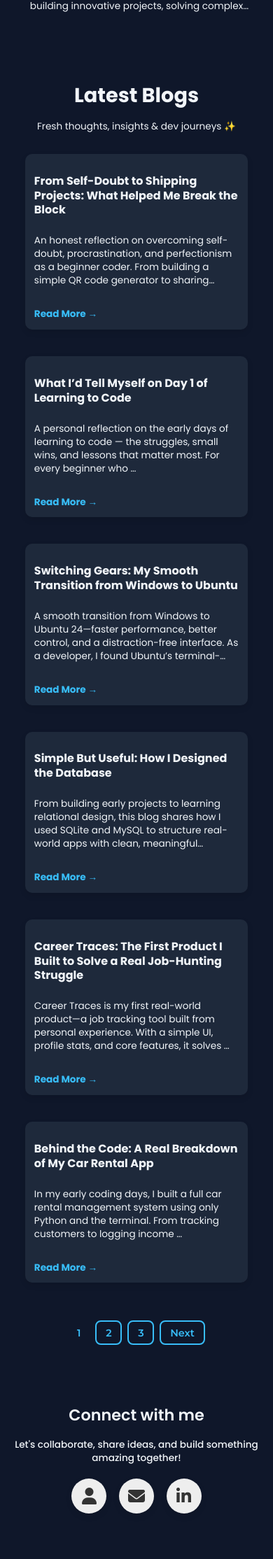
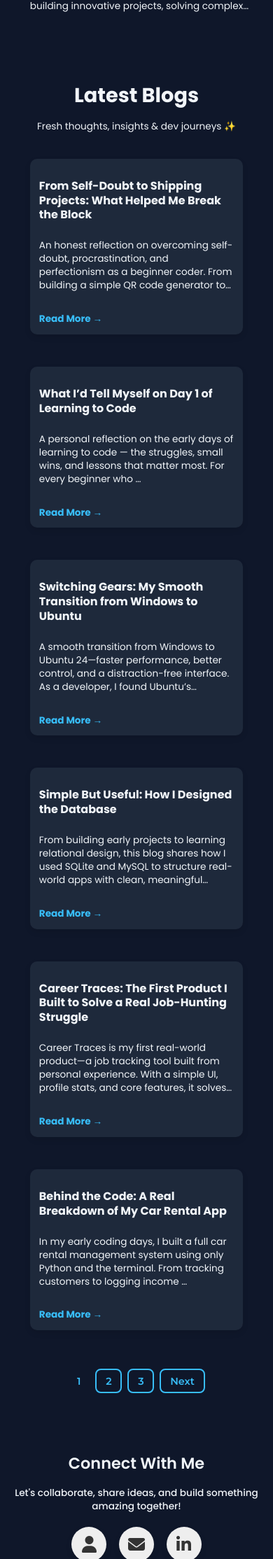
Before and after one commit to AbdulHadi-Programmer/Blogging-Website, a Django app: page / in a window 390 px wide. Shown: the part 316-2544 px from the top of the page at 70% size. Run offline with Django 5.2, Linux system fonts and the light colour scheme; data comes from the database, SQL or seed files in the repository; parts of the project's set-up code (start-up, migrations or seed data) failed here and were passed over.

Commit message:
new message

```diff
--- a/blog_project/templates/blog_list.html
+++ b/blog_project/templates/blog_list.html
@@ -77,7 +77,8 @@
   flex-direction: column;
   justify-content: space-between;
   height: auto;
-  margin: 0 0 8px 0;
+  /* margin: 0 0 8px 0; */
+  margin: 7px !important;
   line-height: 1.4;
 }
 /* ====================================================================================================================================================================================================================================== */
@@ -521,7 +522,7 @@ html {
 @media screen and (max-width: 420px) {
   /* .hero h2, */
   .section-heading {
-    font-size: 1.4rem;
+    font-size: 1.4rem !important;
   }
 
   .hero p,
@@ -558,7 +559,7 @@ html {
 
   <section class="profile-links">
     <div class="connect-wrapper">
-      <h2 class="section-heading">Connect with me</h2>
+      <h2 class="section-heading">Connect With Me</h2>
       <p class="slogan">Let's collaborate, share ideas, and build something amazing together!</p>
       <!-- New slogan line -->
 
```
